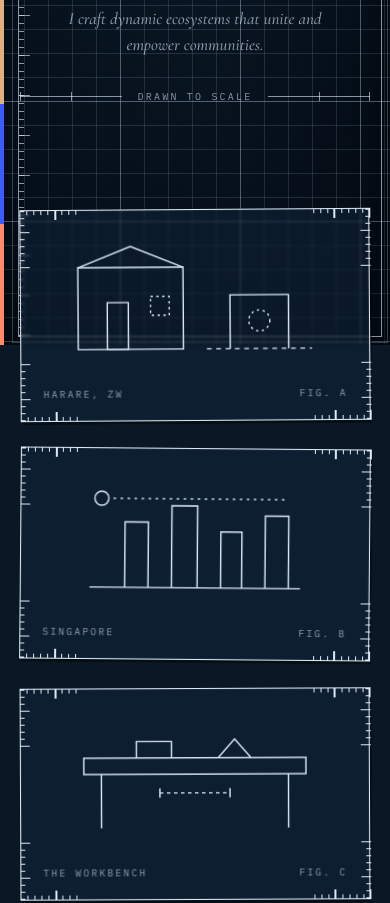
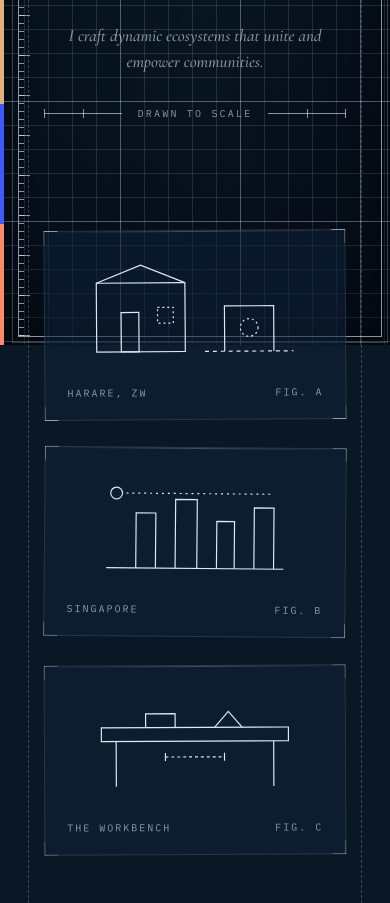
Before and after one commit to bryanfawcett/personal-website, an Astro site: page / in a window 390 px wide. Shown: the part 499-1402 px from the top of the page. Built offline with nearby package versions, Linux system fonts and the light colour scheme; Astro itself is replaced by a stand-in of ours.

Commit message:
refactor: make the containers part of the drawing, not cards on it
The panels read as cards floating over the sheet — a 1.5px solid rule, an
inset ring, a hard drop shadow and four 3.6rem ruler corners built from
stacked repeating gradients. None of that belonged to the ground it sat on.

Give the ground and the containers one line vocabulary instead:

- .shell rules both of its border-box edges, and since nav, main and the
  title block are sibling shells inside .page those rules run continuously
  down the sheet. width: min(67.5rem, 100% - 4rem) rather than max-width, so
  the shell always keeps a margin and the rules stay clear of the frame on a
  phone.
- .section rules itself off at the foot with a node square at each crossing.
- .panel__rule draws a complete 1px rule and masks it back to eight corner
  segments. --corner is registered with @property so it can be transitioned;
  hover grows it to 50% and closes the rule, which finishes the drawing
  rather than lifting the panel. Unsupported mask just shows the full rule.

Hover lifts and drop shadows go with it; the wash deepens instead.

axe-core clean on all five routes at both viewports, the composited contrast
pass unchanged at 5.82:1 worst case, and 320px still reflows without scroll.

```diff
--- a/src/components/Panel.astro
+++ b/src/components/Panel.astro
@@ -2,9 +2,9 @@
 /**
  * A surface drafted onto the sheet.
  *
- * Carries the two spans that draw the four ruler-graduated corners, and an
- * optional figure tag notched into the top rule. Use this rather than applying
- * `.panel` by hand so every container gets its corners.
+ * Carries the span that draws the four corner brackets, and an optional figure
+ * tag notched into the top rule. Use this rather than applying `.panel` by hand
+ * so every container gets its corners.
  *
  * Any extra attribute (href, target, style, …) passes through to the element.
  */
@@ -29,7 +29,6 @@ const { fig, as: Element = 'article', class: className, ...rest } = Astro.props;
 
 <Element class:list={['panel', className]} {...rest}>
   <span class="panel__rule" aria-hidden="true"></span>
-  <span class="panel__rule-2" aria-hidden="true"></span>
   {fig && <span class="fig">{fig}</span>}
   <slot />
 </Element>
--- a/src/components/SiteNav.astro
+++ b/src/components/SiteNav.astro
@@ -50,7 +50,7 @@ function isCurrent(href: string): boolean {
     justify-content: space-between;
     gap: 1rem;
     padding-block-end: 0.75rem;
-    border-block-end: 1.5px solid var(--ink-soft);
+    border-block-end: 1px solid var(--ink-faint);
   }
 
   .nav__wordmark {
--- a/src/components/TitleBlock.astro
+++ b/src/components/TitleBlock.astro
@@ -73,8 +73,7 @@ const year = new Date().getFullYear();
     display: grid;
     grid-template-columns: 2fr 1fr 1fr 1fr;
     background: var(--sheet-wash);
-    border: 1.5px solid var(--ink);
-    box-shadow: 2px 3px 0 var(--shadow);
+    border: 1px solid var(--ink-faint);
   }
 
   .tb-cell {
--- a/src/pages/index.astro
+++ b/src/pages/index.astro
@@ -310,16 +310,12 @@ const FIGURES = ['Fig. 01 — Structure', 'Fig. 02 — Framing', 'Fig. 03 — Fi
   .link-panel {
     display: block;
     padding: 1.75rem 1.5rem 1.375rem;
-    transition:
-      transform 0.18s ease,
-      box-shadow 0.18s ease;
+    transition: background-color 0.25s ease;
   }
 
+  /* The corner brackets carry the hover; the wash only deepens under it. */
   .link-panel:hover {
-    transform: translate(-2px, -2px);
-    box-shadow:
-      inset 0 0 0 1px var(--inset),
-      5px 6px 0 var(--shadow);
+    background: var(--sheet-raised);
   }
 
   /* The mineral shows as a bar under the heading — the one hit of colour. */
@@ -361,16 +357,11 @@ const FIGURES = ['Fig. 01 — Structure', 'Fig. 02 — Framing', 'Fig. 03 — Fi
   .split__card {
     display: block;
     padding: 2.5rem 2rem;
-    transition:
-      transform 0.18s ease,
-      box-shadow 0.18s ease;
+    transition: background-color 0.25s ease;
   }
 
   .split__card:hover {
-    transform: translate(-2px, -2px);
-    box-shadow:
-      inset 0 0 0 1px var(--inset),
-      5px 6px 0 var(--shadow);
+    background: var(--sheet-raised);
   }
 
   .split__big {
--- a/src/styles/global.css
+++ b/src/styles/global.css
@@ -228,21 +228,85 @@ button {
   z-index: 3;
 }
 
+/*
+ * The shell is the drawn measure of the sheet, not just a max-width.
+ *
+ * Its border-box edges carry the column rules (`.shell::before/::after`), so
+ * the content column is ruled onto the ground rather than floating over it.
+ * `width` rather than `max-width` keeps a margin at every size, which is what
+ * stops those rules from colliding with the sheet frame on a phone.
+ */
 .shell {
-  width: 100%;
-  max-width: 67.5rem;
+  --shell-pad: 1.75rem;
+  position: relative;
+  width: min(67.5rem, 100% - 4rem);
   margin-inline: auto;
-  padding-inline: 2rem;
+  padding-inline: var(--shell-pad);
+}
+
+/* The two column rules, running the full height of whatever they enclose. */
+.shell::before,
+.shell::after {
+  content: '';
+  position: absolute;
+  inset-block: 0;
+  width: 0;
+  border-inline-start: 1px dashed var(--ink-faint);
+  pointer-events: none;
+}
+
+.shell::before {
+  inset-inline-start: 0;
+}
+
+.shell::after {
+  inset-inline-end: 0;
 }
 
 @media (max-width: 51rem) {
   .shell {
-    padding-inline: 1.25rem;
+    --shell-pad: 1rem;
+    width: min(67.5rem, 100% - 3.5rem);
   }
 }
 
+/*
+ * A section is a band across the column: ruled off at the foot, with a node
+ * square where that rule crosses each column rule. Same line weight and the
+ * same ink as the ground ruling — the container is the drawing.
+ */
 .section {
-  padding-block: 3rem;
+  position: relative;
+  padding-block: 3.25rem;
+}
+
+.section::after {
+  content: '';
+  position: absolute;
+  inset-block-end: 0;
+  inset-inline: calc(var(--shell-pad) * -1);
+  height: 0;
+  border-block-start: 1px dashed var(--ink-faint);
+  pointer-events: none;
+}
+
+/* The nodes, centred on the two intersections. */
+.section::before {
+  content: '';
+  position: absolute;
+  inset-block-end: -2px;
+  inset-inline: calc((var(--shell-pad) + 2px) * -1);
+  height: 5px;
+  pointer-events: none;
+  background:
+    linear-gradient(var(--ink-soft) 0 0) left center / 5px 5px no-repeat,
+    linear-gradient(var(--ink-soft) 0 0) right center / 5px 5px no-repeat;
+}
+
+/* The last band on a page closes on the title block, so it needs no rule. */
+.section:last-of-type::after,
+.section:last-of-type::before {
+  display: none;
 }
 
 /* ============================ typography ============================ */
@@ -360,102 +424,71 @@ button {
 
 /* ==================== panels — drafted on the sheet ==================== */
 
+/*
+ * Registered so it can be animated. A bare custom property is a token stream
+ * with no type, and a transition on one snaps rather than interpolates.
+ */
+@property --corner {
+  syntax: '<length-percentage>';
+  inherits: true;
+  initial-value: 0.875rem;
+}
+
 .panel {
+  --corner: 0.875rem;
   position: relative;
   background: var(--sheet-wash);
-  border: 1.5px solid var(--ink);
-  padding: 2.25rem 1.875rem 1.875rem;
-  box-shadow:
-    inset 0 0 0 1px var(--inset),
-    2px 3px 0 var(--shadow);
-  backdrop-filter: blur(1px);
+  border: 1px solid var(--ink-hair);
+  padding: 2rem 1.75rem 1.75rem;
 }
 
 /*
- * Ruler corners.
+ * Corner brackets, drawn by subtraction.
  *
- * Each corner carries graduated ticks along both edges, like the end of a
- * steel rule laid on the drawing. Two spans carry all four corners so the
- * panel's own ::before/::after stay free for content.
+ * The span carries a complete 1px rule; the mask then keeps only eight short
+ * segments of it, two at each corner. Growing `--corner` to 50% closes those
+ * segments into the full rule, so a hover *finishes the drawing* rather than
+ * lifting the panel off the sheet.
  */
-.panel__rule,
-.panel__rule-2 {
+.panel__rule {
+  --corner: inherit;
+  --seg: linear-gradient(#000, #000);
   position: absolute;
-  inset: 0;
+  inset: -1px;
   pointer-events: none;
+  border: 1px solid var(--ink-soft);
+  mask:
+    var(--seg) 0 0 / var(--corner) 1px no-repeat,
+    var(--seg) 100% 0 / var(--corner) 1px no-repeat,
+    var(--seg) 0 100% / var(--corner) 1px no-repeat,
+    var(--seg) 100% 100% / var(--corner) 1px no-repeat,
+    var(--seg) 0 0 / 1px var(--corner) no-repeat,
+    var(--seg) 0 100% / 1px var(--corner) no-repeat,
+    var(--seg) 100% 0 / 1px var(--corner) no-repeat,
+    var(--seg) 100% 100% / 1px var(--corner) no-repeat;
+  transition: --corner 0.45s ease-out;
 }
 
-.panel__rule::before,
-.panel__rule::after,
-.panel__rule-2::before,
-.panel__rule-2::after {
+.panel:hover {
+  --corner: 50%;
+}
+
+/* Light catching the top edge, as it does on a sheet lifted off the board. */
+.panel::before {
   content: '';
   position: absolute;
-  width: 3.625rem;
-  height: 3.625rem;
-}
-
-.panel__rule::before {
-  inset-block-start: -1.5px;
-  inset-inline-start: -1.5px;
-  background:
-    repeating-linear-gradient(90deg, var(--ink) 0 1px, transparent 1px 7px) top left / 3.625rem 5px
-      no-repeat,
-    repeating-linear-gradient(90deg, var(--ink) 0 1.5px, transparent 1.5px 35px) top left / 3.625rem
-      10px no-repeat,
-    repeating-linear-gradient(0deg, var(--ink) 0 1px, transparent 1px 7px) top left / 5px 3.625rem
-      no-repeat,
-    repeating-linear-gradient(0deg, var(--ink) 0 1.5px, transparent 1.5px 35px) top left / 10px
-      3.625rem no-repeat;
-}
-
-.panel__rule::after {
-  inset-block-start: -1.5px;
-  inset-inline-end: -1.5px;
-  background:
-    repeating-linear-gradient(-90deg, var(--ink) 0 1px, transparent 1px 7px) top right / 3.625rem 5px
-      no-repeat,
-    repeating-linear-gradient(-90deg, var(--ink) 0 1.5px, transparent 1.5px 35px) top right /
-      3.625rem 10px no-repeat,
-    repeating-linear-gradient(0deg, var(--ink) 0 1px, transparent 1px 7px) top right / 5px 3.625rem
-      no-repeat,
-    repeating-linear-gradient(0deg, var(--ink) 0 1.5px, transparent 1.5px 35px) top right / 10px
-      3.625rem no-repeat;
-}
-
-.panel__rule-2::before {
-  inset-block-end: -1.5px;
-  inset-inline-start: -1.5px;
-  background:
-    repeating-linear-gradient(90deg, var(--ink) 0 1px, transparent 1px 7px) bottom left / 3.625rem
-      5px no-repeat,
-    repeating-linear-gradient(90deg, var(--ink) 0 1.5px, transparent 1.5px 35px) bottom left /
-      3.625rem 10px no-repeat,
-    repeating-linear-gradient(180deg, var(--ink) 0 1px, transparent 1px 7px) bottom left / 5px
-      3.625rem no-repeat,
-    repeating-linear-gradient(180deg, var(--ink) 0 1.5px, transparent 1.5px 35px) bottom left / 10px
-      3.625rem no-repeat;
-}
-
-.panel__rule-2::after {
-  inset-block-end: -1.5px;
-  inset-inline-end: -1.5px;
-  background:
-    repeating-linear-gradient(-90deg, var(--ink) 0 1px, transparent 1px 7px) bottom right / 3.625rem
-      5px no-repeat,
-    repeating-linear-gradient(-90deg, var(--ink) 0 1.5px, transparent 1.5px 35px) bottom right /
-      3.625rem 10px no-repeat,
-    repeating-linear-gradient(180deg, var(--ink) 0 1px, transparent 1px 7px) bottom right / 5px
-      3.625rem no-repeat,
-    repeating-linear-gradient(180deg, var(--ink) 0 1.5px, transparent 1.5px 35px) bottom right / 10px
-      3.625rem no-repeat;
+  inset-block-start: 0;
+  inset-inline: 0;
+  height: 1px;
+  pointer-events: none;
+  background: linear-gradient(90deg, transparent, var(--ink-faint) 50%, transparent);
 }
 
 /* The figure tag, notched into the panel's top rule. */
 .fig {
   position: absolute;
   inset-block-start: -11px;
-  inset-inline-start: 4.375rem;
+  inset-inline-start: 1.75rem;
   z-index: 1;
   padding: 2px 10px;
   background: var(--sheet-raised);
```
Also changed, not shown: CLAUDE.md (+32 -0 lines).
